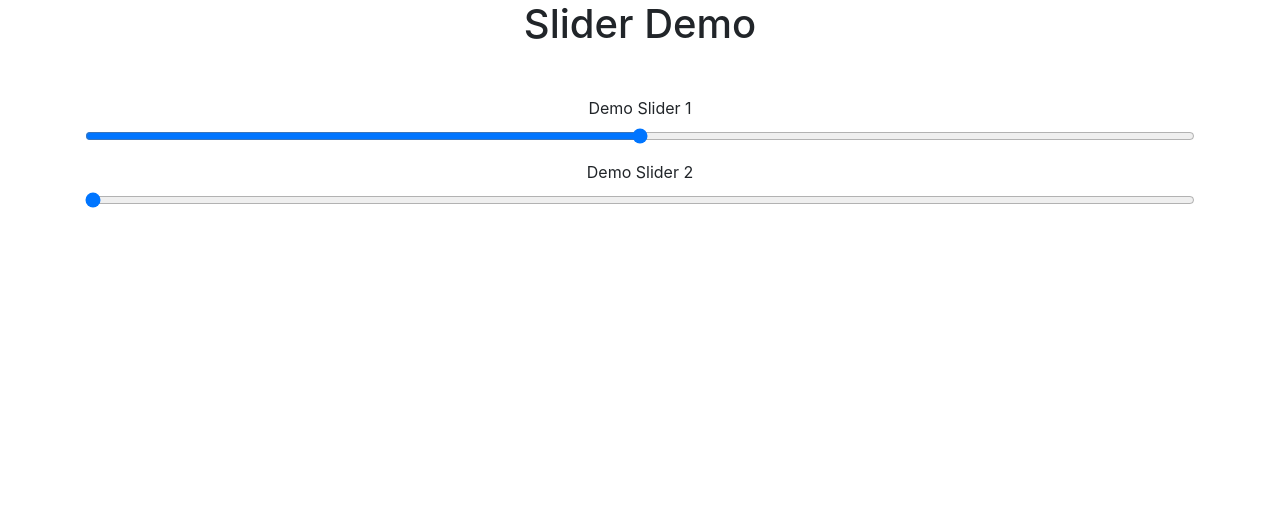
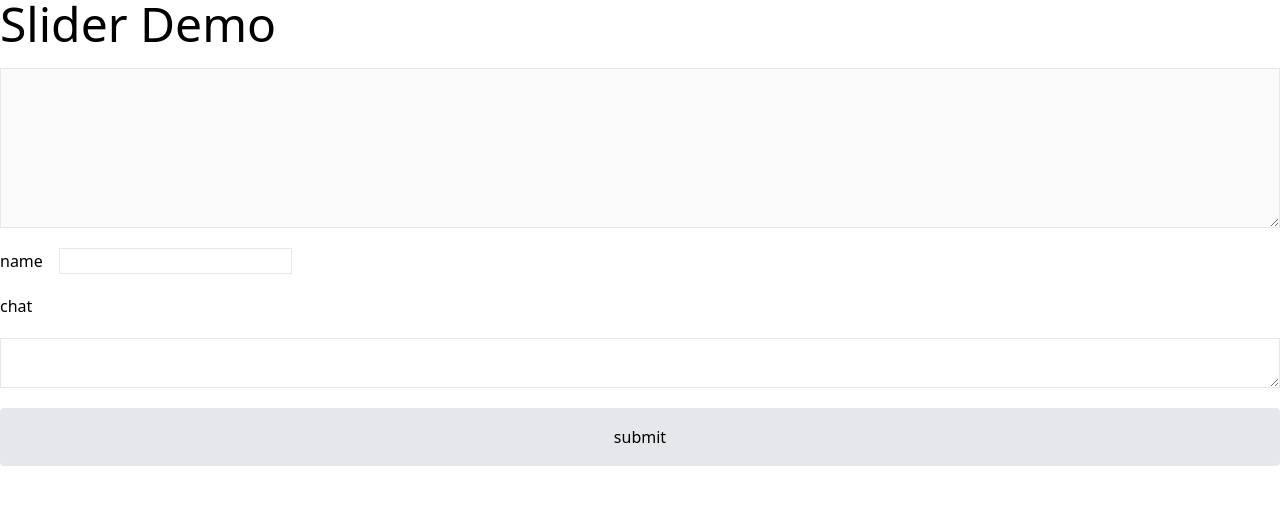
Before and after one commit to Dsypasit/flask-img-app, a Flask app: page / in a window 1280 px wide. Shown: the top 505 px of the page. Run offline with Flask 2, Linux system fonts and the light colour scheme; some libraries are stand-ins or nearby versions.

Commit message:
make chat application

```diff
--- a/app.py
+++ b/app.py
@@ -3,6 +3,7 @@ from flask_socketio import SocketIO, emit
 
 app = Flask(__name__)
 socketio = SocketIO(app)
+app.config['TEMPLATES_AUTO_RELOAD'] = True
 
 values = {
     'slider1': 25,
@@ -23,5 +24,11 @@ def value_changed(message):
     emit('update value', message, broadcast=True)
     print(message)
 
+@socketio.on('chat')
+def chat(message):
+    result = f"{message['who']}: {message['data']}"
+    emit('get chat', result, broadcast=True)
+
+
 if __name__ == '__main__':
     socketio.run(app, host='0.0.0.0')
--- a/templates/index.html
+++ b/templates/index.html
@@ -3,7 +3,7 @@
    <head>
       <meta charset="UTF-8">
       <title>Synchronized Slider</title>
-      <link rel="stylesheet" href="https://stackpath.bootstrapcdn.com/bootstrap/4.1.1/css/bootstrap.min.css">
+      <script src="https://cdn.tailwindcss.com"></script>
       <script src="https://code.jquery.com/jquery-3.3.1.js"></script>
       <script src="https://cdnjs.cloudflare.com/ajax/libs/socket.io/2.1.1/socket.io.js"></script>
       <script type="text/javascript">
@@ -13,38 +13,35 @@
            var socket = io.connect('http://127.0.0.1:5000');
 
            // An event handler for a change of value
-           $('input.sync').on('input', function(event) {
-               socket.emit('Slider value changed', {
-                   who: $(this).attr('id'),
-                   data: $(this).val()
+           $('button#submit').on('click', function(event) {
+               socket.emit('chat', {
+                   who: $('input#username').val(),
+                   data: $('#chat-text').val()
                });
+               $('#chat-text').val('')
                return false;
            });
 
-           socket.on('after connect', function(msg) {
-               console.log('After connect', msg);
-           });
-
-           socket.on('update value', function(msg) {
-               console.log('Slider value updated');
-               $('#' + msg.who).val(msg.data);
+           socket.on('get chat', function(msg) {
+               console.log(msg);
+               $('#chatbox').val($('#chatbox').val()+ '\n' + msg);
            });
          });
       </script>
    </head>
    <body>
-      <div class="container text-center">
-         <h1 >Slider Demo</h1>
-         <form class="mt-5">
-            <div class="form-group">
-               <label for="formControlRange">Demo Slider 1</label>
-               <input type="range" class="form-control-range sync" id="slider1" min="0" max="50" value="{{slider1}}">
-            </div>
-            <div class="form-group">
-               <label for="formControlRange">Demo Slider 2</label>
-               <input type="range" class="form-control-range sync" id="slider2" min="0" max="50" value="{{slider2}}">
-            </div>
-         </form>
+      <div class="container mx-auto">
+         <h1 class="text-5xl mb-5">Slider Demo</h1>
+         <div class="flex flex-col gap-5">
+             <textarea id='chatbox' disabled class="border h-40"></textarea>
+             <div>
+                 <label for="name">name</label>
+                 <input class="border ml-3" type="text" id="username">
+             </div>
+             <label for="name">chat</label>
+             <textarea id="chat-text" class="border"></textarea>
+             <button id='submit' class="border bg-gray-200 py-4 rounded">submit</button>
+         </div>
       </div>
    </body>
 </html>
```
